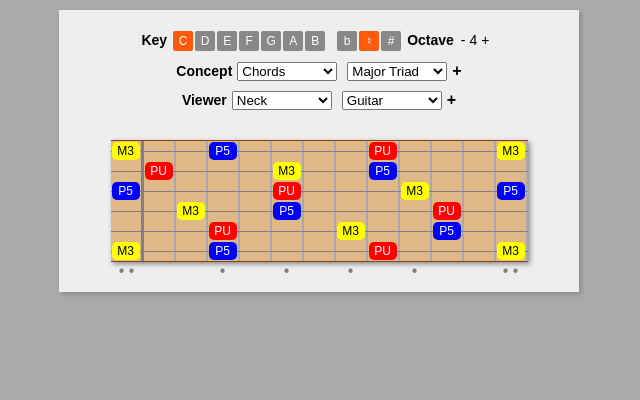
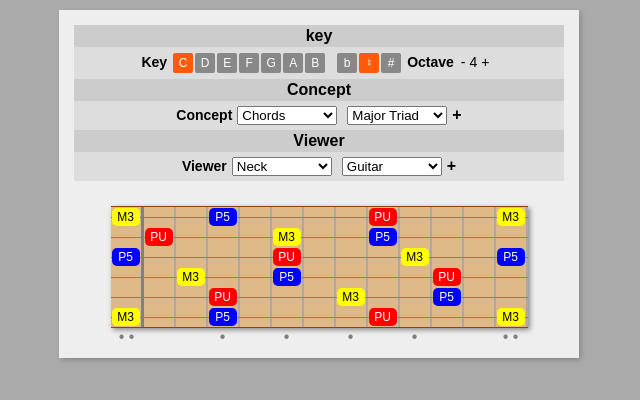
Before and after one commit to dan9418/play-what-beta, a React app: page / in a window 1280 px wide. Shown: the top 400 px of the page, without its empty margins (321-961 px from the left). Built offline with nearby package versions, Linux system fonts and the light colour scheme.

Commit message:
refactoring

```diff
--- a/src/InputPanel/ViewerInputPanel/ViewerInputPanel.css
+++ b/src/InputPanel/InputPanel/InputPanel.css
@@ -1,4 +1,4 @@
-.viewer-input-panel {
+.input-panel {
     text-align: left;
     margin: 5px;
 }
--- a/src/InputPanel/ViewerInputPanel/ViewerInputPanel.tsx
+++ b/src/InputPanel/InputPanel/InputPanel.tsx
@@ -1,5 +1,5 @@
 import * as React from "react";
-import "./ViewerInputPanel.css";
+import "./InputPanel.css";
 import { DropdownSelector } from "../Selectors/DropdownSelector/DropdownSelector";
 import { NumericSelector } from "../Selectors/NumericSelector/NumericSelector";
 import { ALL_DEGREES } from "../../Common/Theory/Key/DegreeConfig";
@@ -12,11 +12,11 @@ import { InputGroup } from "../InputGroup/InputGroup";
 import { InputRow } from "../InputRow/InputRow";
 import { ViewerManagerState } from "../../Viewers/ViewerManager";
 
-export interface ViewerInputPanelProps extends ViewerManagerState {
+export interface InputPanelProps extends ViewerManagerState {
     setValue: (property: string, value: any) => void
 }
 
-export class ViewerInputPanel extends React.Component<ViewerInputPanelProps, null> {
+export class InputPanel extends React.Component<InputPanelProps, null> {
 
     constructor(props) {
         super(props);
@@ -34,8 +34,8 @@ export class ViewerInputPanel extends React.Component<ViewerInputPanelProps, nul
         let ViewerConfigPanel = this.props.viewerDefinition.configComponent;
 
         return (
-            <div className='viewer-input-panel'>
-                <InputRow>
+            <div className='input-panel'>
+                <InputRow title='key'>
                     <InputGroup label='Key'>
                         <BoxSelector
                             data={ALL_DEGREES}
@@ -61,7 +61,7 @@ export class ViewerInputPanel extends React.Component<ViewerInputPanelProps, nul
                         />
                     </InputGroup>
                 </InputRow>
-                <InputRow details={
+                <InputRow title='Concept' details={
                     <IntervalSelector
                         propertyId='conceptIntervals'
                         value={this.props.conceptIntervals as any}
@@ -90,7 +90,7 @@ export class ViewerInputPanel extends React.Component<ViewerInputPanelProps, nul
                         />
                     </InputGroup>
                 </InputRow>
-                <InputRow details={
+                <InputRow title='Viewer' details={
                     <ViewerConfigPanel
                         viewerConfig={this.props.viewerConfig}
                         setValue={(property, value) => {
--- a/src/InputPanel/InputRow/InputRow.css
+++ b/src/InputPanel/InputRow/InputRow.css
@@ -1,5 +1,13 @@
 .input-row {
     text-align: center;
+    background-color: #DDD;
+}
+
+.input-row-title {
+    font-size: 16px;
+    font-weight: bold;
+    background-color: #CCC;
+    padding: 2px;
 }
 
 .input-row-details {
--- a/src/InputPanel/InputRow/InputRow.tsx
+++ b/src/InputPanel/InputRow/InputRow.tsx
@@ -2,6 +2,7 @@ import * as React from "react";
 import "./InputRow.css";
 
 type InputRowProps = {
+    title: string;
     children: any;
     details?: any;
 }
@@ -34,6 +35,9 @@ export class InputRow extends React.Component<InputRowProps, InputRowState> {
     render = () => {
         return (
             <div className='input-row'>
+                <div className='input-row-title'>
+                    {this.props.title}
+                </div>
                 <div className='input-row-main'>
                     {this.props.children}
                     {this.props.details &&
--- a/src/Viewers/GuitarView/GuitarConfigPanel.tsx
+++ b/src/Viewers/GuitarView/GuitarConfigPanel.tsx
@@ -85,7 +85,7 @@ export class GuitarConfigPanel extends React.Component<GuitarConfigPanelProps, n
     render = () => {
         return (
             <div className='guitar-config-panel'>
-                <InputRow>
+                <InputRow title='Guitar Config'>
                     <InputGroup label='Fret Label'>
                         <DropdownSelector
                             data={ALL_GUITAR_FRET_LABELS}
--- a/src/Viewers/PianoView/PianoConfigPanel.tsx
+++ b/src/Viewers/PianoView/PianoConfigPanel.tsx
@@ -21,7 +21,7 @@ export class PianoConfigPanel extends React.Component<PianoConfigPanelProps, nul
     render = () => {
         return (
             <div className='piano-config-panel'>
-                <InputRow>
+                <InputRow title='Piano Config'>
                     <InputGroup label='Key Label'>
                         <DropdownSelector
                             data={ALL_PIANO_KEY_LABELS}
--- a/src/Viewers/SummaryView/SummaryConfigPanel.tsx
+++ b/src/Viewers/SummaryView/SummaryConfigPanel.tsx
@@ -18,7 +18,7 @@ export class SummaryConfigPanel extends React.Component<SummaryConfigPanelProps,
     render = () => {
         return (
             <div className='summary-config-panel'>
-                <InputRow>
+                <InputRow title='Summary Config'>
                     <InputGroup label='Show Inactive'>
                         <SwitchSelector
                             value={this.props.viewerConfig.showInactive}
--- a/src/Viewers/ViewerManager.tsx
+++ b/src/Viewers/ViewerManager.tsx
@@ -3,7 +3,7 @@ import { DEGREE, Degree } from "../Common/Theory/Key/DegreeConfig";
 import { ACCIDENTAL, Accidental } from "../Common/Theory/Key/AccidentalConfig";
 import { CONCEPT_DEFINITIONS, ConceptDefinition } from "../Common/Theory/Concepts/ConceptConfig";
 import { VIEWER_DEFINITIONS, ViewerDefinition } from "./ViewerConfig";
-import { ViewerInputPanel } from "../InputPanel/ViewerInputPanel/ViewerInputPanel";
+import { InputPanel } from "../InputPanel/InputPanel/InputPanel";
 import { ViewerDriver } from "./ViewerDriver";
 import { Interval } from "../Common/Theory/Concepts/IntervalConfig";
 
@@ -55,7 +55,7 @@ export class ViewerManager extends React.Component<any, ViewerManagerState> {
     render = () => {
         return (
             <>
-                <ViewerInputPanel
+                <InputPanel
                     {...this.state}
                     setValue={this.setValue}
                 />
```
Also changed, not shown: 1 other file (tests, documents, lock files or other folders).
